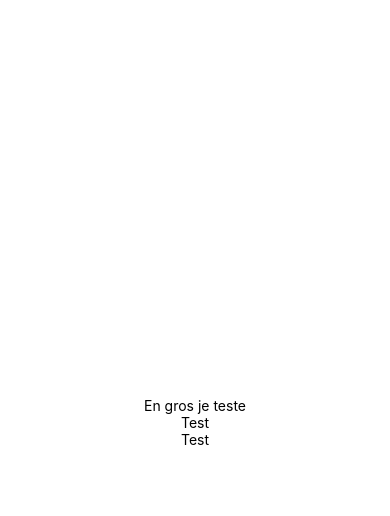
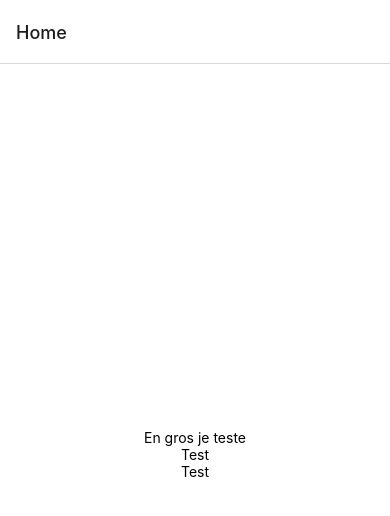
Before and after one commit to Beyxyy/horsing-front, a React Native app: screen /Home in a window 390 px wide. Shown: the top 516 px of the page. Built offline with nearby package versions, Linux system fonts and the light colour scheme.

Commit message:
add the routing basic system

```diff
--- a/App.js
+++ b/App.js
@@ -1,25 +1,28 @@
-import { StyleSheet, Text, View } from 'react-native';
 import React from 'react';
-import Button from './Components/Button';
+import { NavigationContainer } from '@react-navigation/native';
+import { createNativeStackNavigator } from '@react-navigation/native-stack';
+import HomeScreen from './Screens/Home';
+
 
 export default function App() {
+
+  const Stack = createNativeStackNavigator()
+
   return (
-    <View style={styles.container}>
-      <Text>En gros je teste</Text>
-      <View>
-        <Text>Test</Text>
+    <NavigationContainer>
+        <Stack.Navigator initialRouteName='Home'>
 
-      </View>
-      <Button label="Test" onPress=''/>
-    </View>
+          {/* No extra data passed to the component */}
+          <Stack.Screen name="Home" component={HomeScreen} />
+
+          {/* Passing some data to the Details screen */}
+          <Stack.Screen name="Details">
+            {(props) => <DetailScreen {...props} extraData={someData} />}
+          </Stack.Screen>
+
+
+
+        </Stack.Navigator>
+    </NavigationContainer>
   );
 }
-
-const styles = StyleSheet.create({
-  container: {
-    flex: 1,
-    backgroundColor: '#fff',
-    alignItems: 'center',
-    justifyContent: 'center',
-  },
-});
--- /dev/null
+++ b/Screens/Home.tsx
@@ -0,0 +1,25 @@
+import { StyleSheet, View, Text } from "react-native";
+import Button from "../Components/Button";
+
+
+export default function HomeScreen({navigation}) {
+    return (
+      <View style={styles.container}>
+        <Text>En gros je teste</Text>
+        <View>
+          <Text>Test</Text>
+
+        </View>
+        <Button label="Test" onPress={()=>console.log('test')}/>
+      </View>
+    );
+  }
+
+  const styles = StyleSheet.create({
+    container: {
+      flex: 1,
+      backgroundColor: '#fff',
+      alignItems: 'center',
+      justifyContent: 'center',
+    },
+  });
```
Also changed, not shown: Components/Button.tsx (renamed from Components/Button.jsx).
